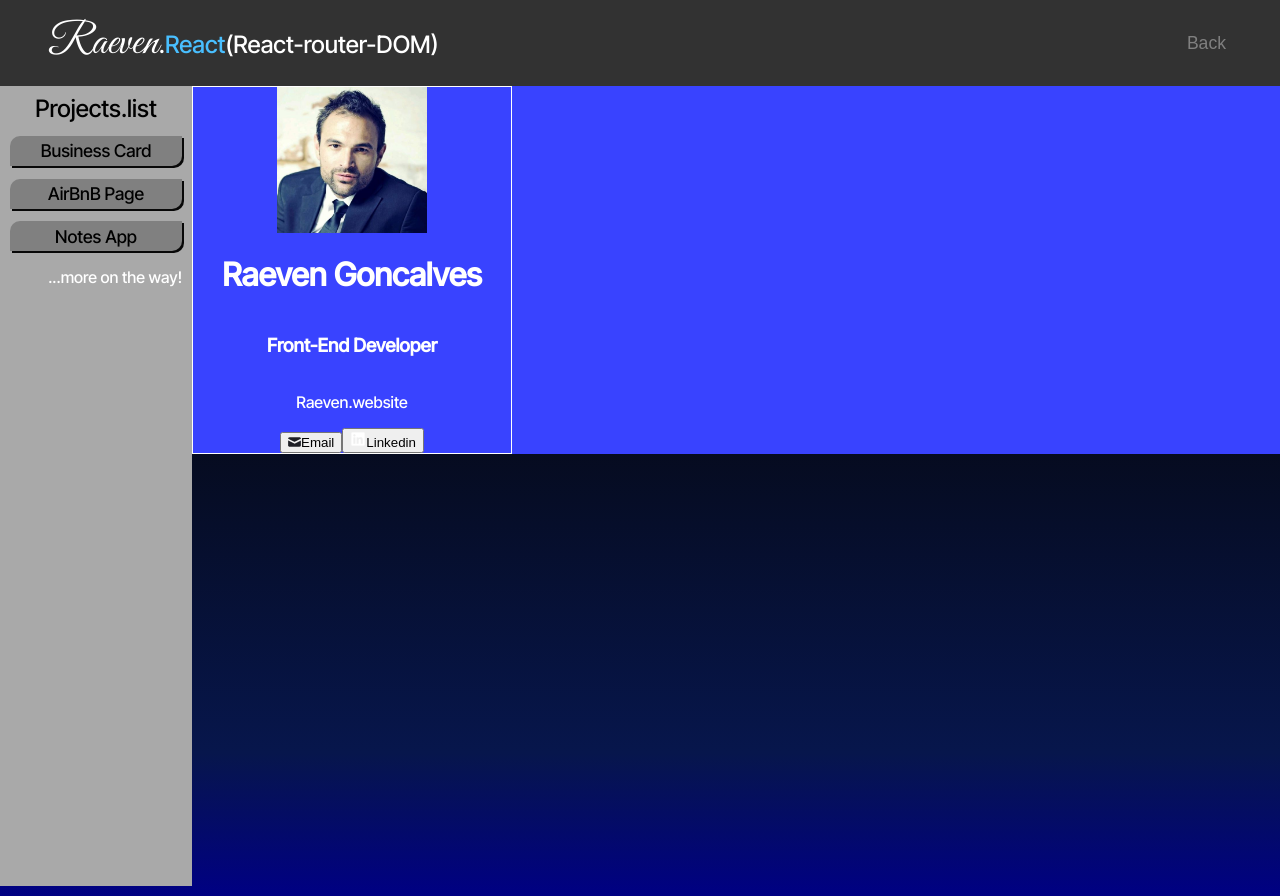
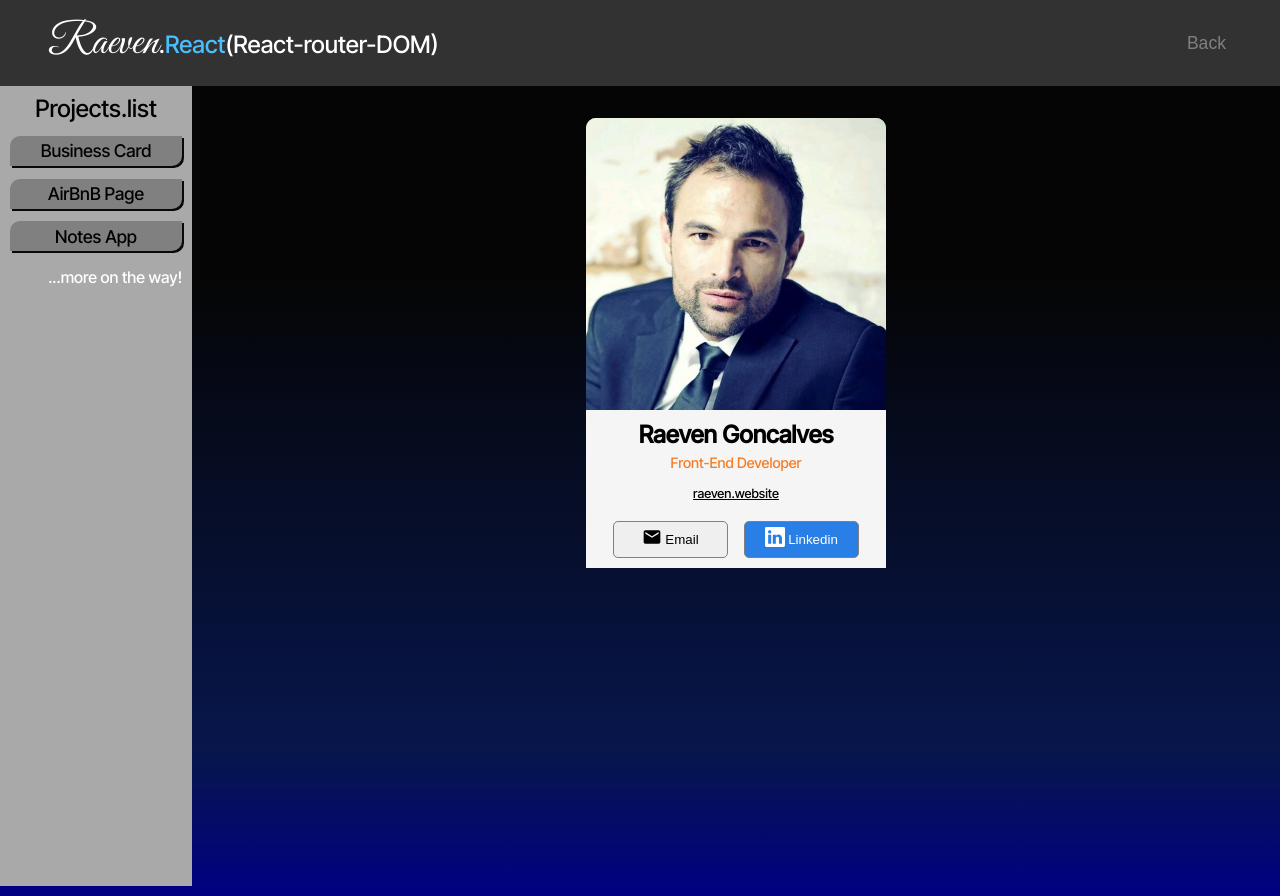
Before and after one commit to RaevenTech/react-projects-page, a React (Create React App) app in the folder react-projects/: page /businessCard in a window 1280 px wide. Built offline with nearby package versions, Linux system fonts and the light colour scheme.

Commit message:
business card header

```diff
--- /dev/null
+++ b/package.json
@@ -0,0 +1,5 @@
+{
+  "dependencies": {
+    "react-icons": "^4.6.0"
+  }
+}
--- a/react-projects/package.json
+++ b/react-projects/package.json
@@ -8,6 +8,7 @@
     "@testing-library/user-event": "^13.5.0",
     "react": "^18.2.0",
     "react-dom": "^18.2.0",
+    "react-icons": "^4.6.0",
     "react-router-dom": "^6.4.3",
     "react-scripts": "5.0.1",
     "web-vitals": "^2.1.4"
--- a/react-projects/src/components/SideBar.js
+++ b/react-projects/src/components/SideBar.js
@@ -5,17 +5,17 @@ const projectsList = [
     {
         id: 1,
         title: "Business Card",
-        url: "pathway1",
+        url: "businessCard",
     },
     {
         id: 2,
         title: "AirBnB Page",
-        url: "pathway2",
+        url: "airbnb",
     },
     {
         id: 3,
         title: "Notes App",
-        url: "pathway3",
+        url: "notes",
     },
 ];
 
--- a/react-projects/src/pages/businessCard/businessCard.module.css
+++ b/react-projects/src/pages/businessCard/businessCard.module.css
@@ -1,34 +1,5 @@
 
-
-
-    .container {
-        background: rgba(131, 130, 130, 0);
-        width: 100%;
-        height: fit-content;
-    }
-    .card {
-        width: 320px;
-        border: 1px solid white;
-
-    }
-
-
-@media (min-width:425px) {
-
-    .container {
-        margin-left:0px ;
-        text-align: center;
-        background: rgb(218, 38, 38);
-        width: 100%;
-        height: fit-content;
-    }
+.container {
+    margin-top: 2rem;
+    box-sizing: border-box;
 }
-@media (min-width : 768px) {
-
-    .container {
-        text-align: center;
-        background: rgb(57, 67, 255);
-        width: 100%;
-        height: fit-content;
-    }
-}
--- a/react-projects/src/pages/businessCard/components/header/Header.js
+++ b/react-projects/src/pages/businessCard/components/header/Header.js
@@ -1,31 +1,30 @@
 import React from "react";
 import styles from "./header.module.css";
-import emailIcon from "./assets/Icon.png";
 import profileImg from "./assets/linkedin-profile-pic2.jpg";
-import linkedinIcon from "./assets/linkedin.png";
+import { BsLinkedin } from "react-icons/bs";
+import { MdEmail } from "react-icons/md";
+
 //https://picsum.photos/200/300
 
 const Header = () => {
     return (
         <div className={styles.container}>
             <img className={styles.img} src={profileImg} alt="profile" />
-            <h1>Raeven Goncalves</h1>
-            <h3>Front-End Developer</h3>
-            <p>Raeven.website</p>
-            <div>
-                <button className={styles.email}>
-                    <span>
-                        <img src={emailIcon} alt="email icon" />
-                    </span>
-                    Email
+            <h1 className={styles.name}>Raeven Goncalves</h1>
+            <h3 className={styles.job_title}>Front-End Developer</h3>
+            <p className={styles.website}>raeven.website</p>
+            <div className={styles.btns_el}>
+                <button className={styles.btn}>
+                    <div className={styles.btn_icon}>
+                        <MdEmail />
+                    </div>
+                    <div className={styles.btn_txt}>Email</div>
                 </button>
-                <button>
-                    <img
-                        className={styles.linkedinIcon}
-                        src={linkedinIcon}
-                        alt="email icon"
-                    />
-                    Linkedin
+                <button className={styles.btn1}>
+                    <div className={styles.btn_icon}>
+                        <BsLinkedin />
+                    </div>
+                    <div className={styles.btn_txt}>Linkedin</div>
                 </button>
             </div>
         </div>
--- a/react-projects/src/pages/businessCard/components/header/header.module.css
+++ b/react-projects/src/pages/businessCard/components/header/header.module.css
@@ -2,14 +2,78 @@
     box-sizing: border-box;
 }
 .container {
+    color: black;
     display: flex;
     flex-direction: column;
     align-items: center;
+    background-color: #F5F5F5;
+    width: 300px;
+    margin: 0px auto;
+    border-radius: 10px 10px 0px 0px;
+    overflow: hidden;
 }
 .img {
-    width: 150px;
+    width: 300px;
 }
-
- @media (min-width: 425px) {}
-
- @media (min-width: 768px) {}
+.name {
+    font-weight: 600;
+    font-size: 1.5rem;
+    margin-top: 10px;
+    margin-bottom: 0px;
+}
+.job_title {
+    font-weight: 300;
+    color: #F47D27;
+    font-size: .9rem;
+    margin: 5px 0px 0px 0px;
+}
+.website {
+    margin: 15px 0px 20px 0px;
+    font-size: .8em;
+    text-decoration: underline;
+}
+.website:hover {
+    color: #297FE5;
+    cursor: pointer;
+}
+.btns_el {
+    display: flex;
+    gap: 1rem;
+    margin-bottom: 10px;
+}
+.btn {
+    display: flex;
+    gap: 3px;
+    justify-content: center;
+    align-items: center;
+    width: 115px;
+    border-radius: 5px;
+    border:1px solid gray;
+}
+.btn:hover {
+    background-color: gray;
+    cursor: pointer;
+}
+.btn1 {
+    display: flex;
+    gap: 3px;
+    justify-content: center;
+    align-items: center;
+    width: 115px;
+    color: white;
+    background-color: #297FE5 ;
+    padding: 5px 10px;
+    border-radius: 5px;
+    border:1px solid gray;
+    cursor: pointer;
+}
+.btn1:hover {
+    background-color: #164278 ;
+    cursor: pointer;
+}
+.btn_icon {
+    font-size: 1.5em;
+}
+.btn_txt {
+    margin-top:0px;
+}
--- a/react-projects/src/pages/home.module.css
+++ b/react-projects/src/pages/home.module.css
@@ -3,16 +3,16 @@
 }
 .react_logo {
     margin: 0px;
-
 }
 .title1 {
     color:  rgb(73, 191, 255);
     margin-bottom: -20px;
     margin-top: 2rem;
-    margin-left: -500px;
+    margin-left: 300px;
     letter-spacing: 2px;
     font-weight: 500;
     font-size: 2.5em;
+    width: fit-content;
 }
 .projectsTxt {
     color: white;
@@ -22,7 +22,8 @@
     z-index: 1;
     margin-top: -30px;
     letter-spacing: 2px;
-    margin-left: 500px;
+    margin-left: 750px;
+    width: fit-content;
 }
 .routerTxt {
     color: red;
```
Also changed, not shown: 2 other files (tests, documents, lock files or other folders).
